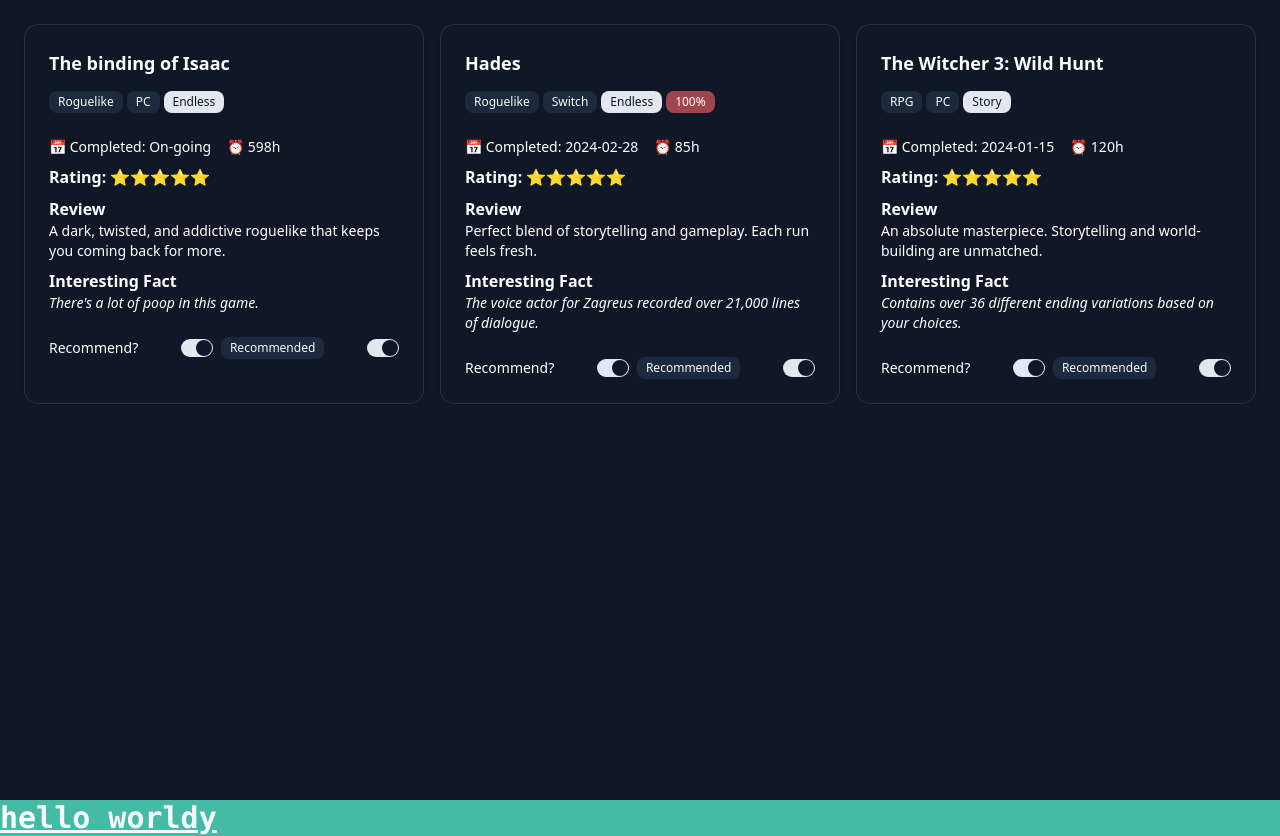
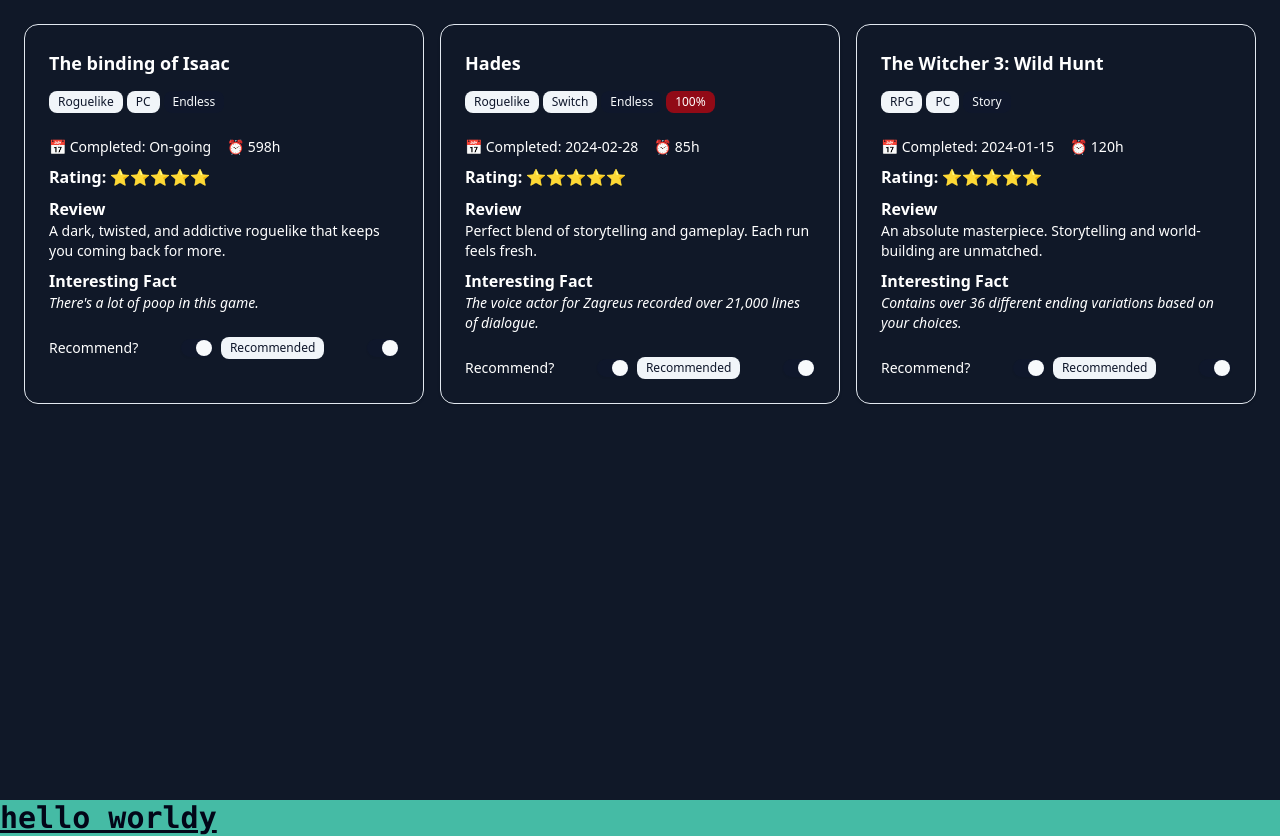
Before and after one commit to Vaahtopahvi/loopy-games, a React (Vite) app: page / in a window 1280 px wide. Built offline with nearby package versions, Linux system fonts and the light colour scheme.

Commit message:
update dark css variables

```diff
--- a/src/index.css
+++ b/src/index.css
@@ -81,37 +81,18 @@
 }
 
 .dark {
-  --background: oklch(0.129 0.042 264.695);
-  --foreground: oklch(0.984 0.003 247.858);
-  --card: oklch(0.208 0.042 265.755);
-  --card-foreground: oklch(0.984 0.003 247.858);
-  --popover: oklch(0.208 0.042 265.755);
-  --popover-foreground: oklch(0.984 0.003 247.858);
-  --primary: oklch(0.929 0.013 255.508);
-  --primary-foreground: oklch(0.208 0.042 265.755);
-  --secondary: oklch(0.279 0.041 260.031);
-  --secondary-foreground: oklch(0.984 0.003 247.858);
-  --muted: oklch(0.279 0.041 260.031);
-  --muted-foreground: oklch(0.704 0.04 256.788);
-  --accent: oklch(0.279 0.041 260.031);
-  --accent-foreground: oklch(0.984 0.003 247.858);
-  --destructive: oklch(0.704 0.191 22.216);
-  --border: oklch(1 0 0 / 10%);
-  --input: oklch(1 0 0 / 15%);
-  --ring: oklch(0.551 0.027 264.364);
-  --chart-1: oklch(0.488 0.243 264.376);
-  --chart-2: oklch(0.696 0.17 162.48);
-  --chart-3: oklch(0.769 0.188 70.08);
-  --chart-4: oklch(0.627 0.265 303.9);
-  --chart-5: oklch(0.645 0.246 16.439);
-  --sidebar: oklch(0.208 0.042 265.755);
-  --sidebar-foreground: oklch(0.984 0.003 247.858);
-  --sidebar-primary: oklch(0.488 0.243 264.376);
-  --sidebar-primary-foreground: oklch(0.984 0.003 247.858);
-  --sidebar-accent: oklch(0.279 0.041 260.031);
-  --sidebar-accent-foreground: oklch(0.984 0.003 247.858);
-  --sidebar-border: oklch(1 0 0 / 10%);
-  --sidebar-ring: oklch(0.551 0.027 264.364);
+  --bg-main: oklch(0.1795 0.0168 273.68);
+  --bg-card: oklch(0.2518 0.0248 277.66);
+  --bg-card-hover: oklch(0.26 0.04 264.7);
+  --bg-platform: oklch(0.2237 0.0201 271.7);
+  --badge-recommended: oklch(0.68 0.19 236.7);
+  --badge-completionist: oklch(0.68 0.19 236.7);
+  --badge-genre: oklch(0.29 0.04 264.7);
+  --badge-endless: oklch(0.29 0.04 264.7);
+  --badge-story: oklch(0.56 0.22 308.6);
+  --bg-header: oklch(0.19 0.04 264.7);
+  --text-interesting-fact: oklch(0.68 0.19 236.7);
+  --switch-recommend-bg: oklch(0.36 0.13 308.6);
 }
 
 @layer base {
```
